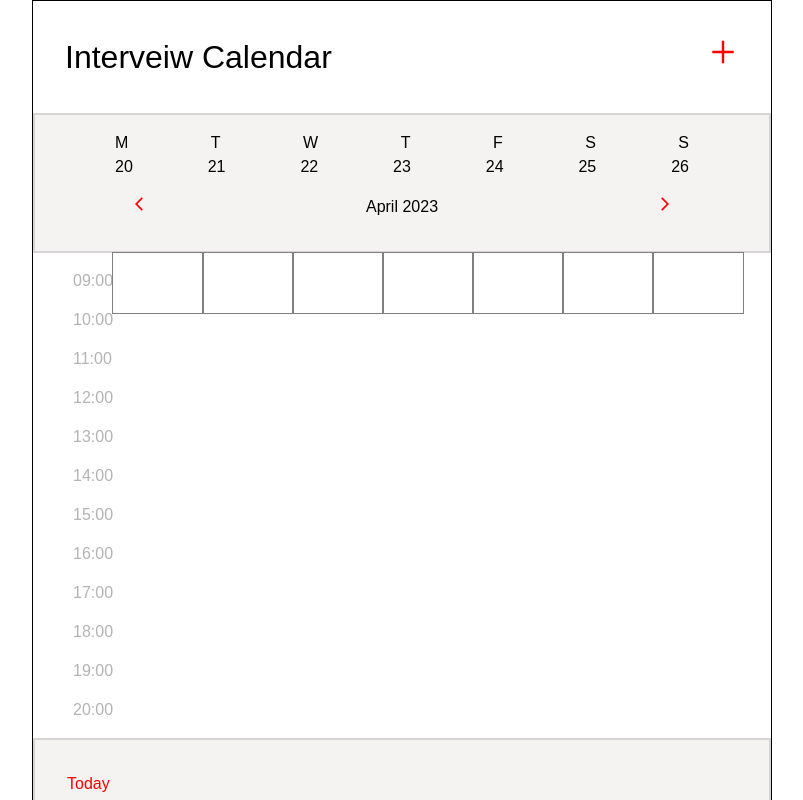
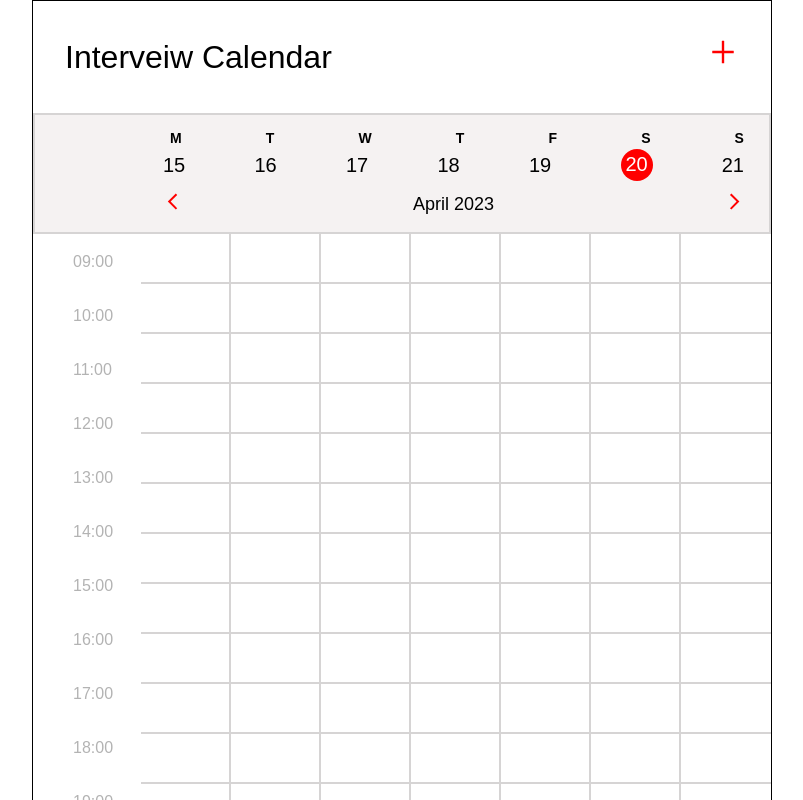
Before and after one commit to EvgenyaPankratova/react-spa-planner, a React (Create React App) app: page / in a window 1280 px wide. Shown: the top 800 px of the page, without its empty margins (238-1041 px from the left). Built offline with nearby package versions, Linux system fonts and the light colour scheme.

Commit message:
Добавление состояния ячеек

```diff
--- a/src/App.js
+++ b/src/App.js
@@ -1,3 +1,4 @@
+import { useState } from 'react';
 import styled from 'styled-components';
 import Days from './components/Days';
 import Footer from './components/Footer';
@@ -30,25 +31,72 @@ padding: 2rem;
 
 const FooterWrapper = styled.footer`
 background: #f5f2f2;
-padding: 2rem;
+padding: 1rem 2rem 1rem 2rem;
 color: red;
 border: 2px solid #d6d4d4;
+font-size: 21px;
+display: flex;
+justify-content: space-between;
 `
 
 const DaysWrapper = styled.div`
 background: #f5f2f2;
-padding: 1rem 5rem;
+padding: 0.8rem 25px 0.8rem 8rem;
 border: 2px solid #d6d4d4;
 `
 
 
+// const [events, setEvents] = useState([]);
+
+// for(let i = 0; i <= 91; i++){
+//   const newItem = { // создаём объект
+//     id: Math.random().toString(36).substring(2,9), //генерируем айди
+//     complete: false //будем делать задачу активной/неактивной
+//   }
+//   setEvents([...events, newItem]) //добавляем старый массив и новый элемент
+// }
+
 
 function App() {
+
+  let arr = [...Array(91)];
+  const events = arr.map(elem => ({ id: Math.random().toString(36).substring(2,9) , isActive: false }));
+
+  const [actives, setActive] = useState(events);
+
+
+// const addTask = (userInput) => { // функция для добавления задачи
+//     if(userInput) { //пишем проверку- если поле пустое, ничего не добавится
+//       const newItem = { // создаём задачу
+//         id: Math.random().toString(36).substring(2,9), //генерируем айди
+//         task: userInput,
+//         complete: false //будем делать задачу активной/неактивной
+//       }
+//       setEvents([...events, newItem]) //добавляем старый массив и новый элемент
+//     }
+//   }
+
+//   const removeTask = (id) => { //удаление задачи
+//     if (window.confirm("Удалить эту задачу?")) {
+//       setEvents([...events.filter((event) => event.id !== id)])
+//     } else {
+//       alert("Вы нажали кнопку отмена")
+//     }
+//   }
+
+//   const handleToggle = (id) => {
+//     setEvents([
+//       ...events.map((event) =>
+//       event.id === id ? {...event, complete: !event.complete} : {...event}
+//       )
+//     ])
+//   }
+
   return (
     <AppWrapper >
 
       <HeaderWrapper>
-      <Header/>
+      <Header />
       </HeaderWrapper>
 
       <DaysWrapper>
@@ -56,10 +104,10 @@ function App() {
       </DaysWrapper>
 
 
-      <Main/>
+      <Main actives={actives} setActive={setActive} events={events}/>
 
       <FooterWrapper>
-      <Footer/>
+      <Footer actives={actives} setActive={setActive} events={events} />
       </FooterWrapper>
 
 
--- a/src/components/Days.jsx
+++ b/src/components/Days.jsx
@@ -1,28 +1,44 @@
 import { MdArrowBackIosNew, MdArrowForwardIos } from 'react-icons/md';
-import styled from 'styled-components';
+import styled, { withTheme } from 'styled-components';
 
 
 const WeekDays = styled.ul`
 display: flex;
 justify-content: space-between;
+align-items: center;
 padding: 1rem;
+font-size: 14px;
+font-weight: bold;
+`
+const WeekDaysItem = styled.li`
+text-align: center;
+
 `
 
 const Dates = styled.ul`
 display: flex;
 justify-content: space-between;
-padding: 1rem;
+align-items: center;
+padding: 1.2rem;
+font-size: 20px;
+`
+
+const DatesItem = styled.li`
+text-align: center;
+padding-left: 7px;
 `
 
 const Month = styled.div`
 display: flex;
 justify-content: space-between;
-padding: 1rem;
+margin-top: 10px;
+font-size: 18px;
 `
 
 const Arrow = styled.span`
 color: red;
-font-size: 1rem;
+font-size: 1.2rem;
+cursor: pointer;
 `
 
 function Days(){
@@ -39,27 +55,49 @@ function Days(){
     const months = ['January', 'February', 'March', 'April', 'May', 'June', 'July', 'August', 'September', 'October', 'November', 'December'];
 
     let date = new Date();
+    let newDate = new Date(date); //создание копии переданной даты
     let week = [];
+    let nowWeekDay = date.getDay(); //получаем номер текущего дня недели
     week.lenght = 7;
-    for(let i = 0; i < 7; i++){
-        week[i] = date.getDate();
-        date.setDate(date.getDate() + 1);
+
+        let addDays = 0; //сколько дней до понедельника
+            if(nowWeekDay === 1){
+                addDays = 0;
+            }else if(nowWeekDay === 0){
+                addDays = 1;
+                }else{
+             addDays = (8 - nowWeekDay);
+            }
+            newDate.setDate(addDays - date.getDate()); //получаем предыдущий понедельник
+        for(let i = 0; i < 7; i++){
+
+            week[i] = newDate.getDate();
+            newDate.setDate(newDate.getDate() + 1) ;
+
+        }
+
+    const weekStyle = {
+        color: 'white',
+        background: 'red',
+        width: '2rem',
+        height: '2rem',
+        borderRadius: '50%'
     }
 
     return <>
 
     <div>
         <WeekDays>
-            {days.map(item => {
-                return <li>{item}</li>
+            {days.map((item, index) => {
+                return <DatesItem key={index} >{item}</DatesItem>
             })}
         </WeekDays>
     </div>
 
     <div>
         <Dates>
-           {week.map(elem => {
-            return <li>{elem}</li>
+           {week.map((elem, index) => {
+            return <WeekDaysItem key={index} style={elem === new Date().getDate() ? weekStyle : null}>{elem}</WeekDaysItem>
            })}
         </Dates>
     </div>
--- a/src/components/Footer.jsx
+++ b/src/components/Footer.jsx
@@ -1,7 +1,14 @@
+import styled from "styled-components";
 
-function Footer(){
+function Footer({events, actives, setActive}){
+
+    const Delete = styled.div`
+    cursor: pointer;
+    `
+
     return <>
-        Today
+        <div>Today</div>
+        <Delete onClick={() => window.confirm('Delete this event?')}>Delete</Delete>
     </>
 }
 
--- a/src/components/Header.jsx
+++ b/src/components/Header.jsx
@@ -20,6 +20,7 @@ function Header(){
     const handleEvent = (e) => {
     e.preventDefault();
     let ev = prompt("Enter event time: YYYY-MM-DD HH-mm-ss");
+    let text = prompt("Enter event text");
     setNewEvent(ev);
     console.log(newEvent)
 
--- a/src/components/Main.jsx
+++ b/src/components/Main.jsx
@@ -1,3 +1,4 @@
+import { useCallback, useState } from 'react';
 import styled from 'styled-components';
 
 const MainWrapper = styled.main`
@@ -13,23 +14,53 @@ color: #f5f2f2;
 
 const TimeScheduleItem = styled.li`
 color: #b3b3b3;
-padding-bottom: 15px;
+padding-bottom: 30px;
 :last-child{
     padding-bottom: 0;
 }
 `
 
 const Sells = styled.div`
-display: flex;
+margin-left: 28px;
+display: grid;
+grid-template-columns: repeat(7, 1fr);
+grid-template-rows: repeat(13, 1fr);
+grid-column-gap: 0px;
+grid-row-gap: 0px;
+
 `
 
 const Sell = styled.div`
-outline: 1px solid gray;
+border: 2px solid #d6d4d4;
+border-left: none;
+border-top: none;
 width: 90px;
-height: 60px;
+height: 50px;
+cursor: pointer;
+:nth-child(7n){
+    border-right: none;
+}
 `
+const activeSell = {
+    background: '#d4d6fa'
+}
+
+
+
+const SellItem = ({ handleToggle, elem }) => {
+    return (
+        <Sell  onClick={() => handleToggle(elem.id)}   style={elem.isActive ? activeSell : null}></Sell>
+    );
+  };
 
 function Main(){
+
+
+    let arr = [...Array(91)];
+    const events = arr.map(elem => ({ id: Math.random().toString(36).substring(2,9) , isActive: false }));
+
+    const [actives, setActive] = useState(events);
+
     let hours = [];
     hours.lenght = 12;
     for(let i = 9; i <= 20; i++){
@@ -41,6 +72,33 @@ function Main(){
 
     }
 
+
+
+    const handleToggle = index => {
+        setActive(actives => {
+            return actives.map(elem => {
+              if (elem.id === index) {
+                return {
+                  ...elem,
+                  isActive: !elem.isActive
+                };
+              }
+              return elem;
+            });
+          });
+    }
+
+
+    // const handleToggle = id => {
+    //     const newEvents = events.filter((el) => el.id === id)
+    //     newEvents.map(elem => {
+    //         return  {
+    //                           ...elem,
+    //                           isActive: true
+    //                         };
+    //     })
+    //     setActive(newEvents)
+    // }
 
     return <MainWrapper>
     <div>
@@ -54,15 +112,19 @@ function Main(){
     </div>
 
     <Sells>
-        <Sell></Sell>
-        <Sell></Sell>
-        <Sell></Sell>
-        <Sell></Sell>
-        <Sell></Sell>
-        <Sell></Sell>
-        <Sell></Sell>
+
+
+        { actives.map((elem, index) => {
+            // return  <Sell key = {index} onClick={handleToggle(elem.id)}   style={elem.isActive ? activeSell : null}/>
+            return <SellItem handleToggle={handleToggle} elem={elem}/>
+        }
+
+         ) }
+
     </Sells>
     </MainWrapper>
 }
 
+
+
 export default Main;
```
Also changed, not shown: src/components/Sell.jsx (added).
